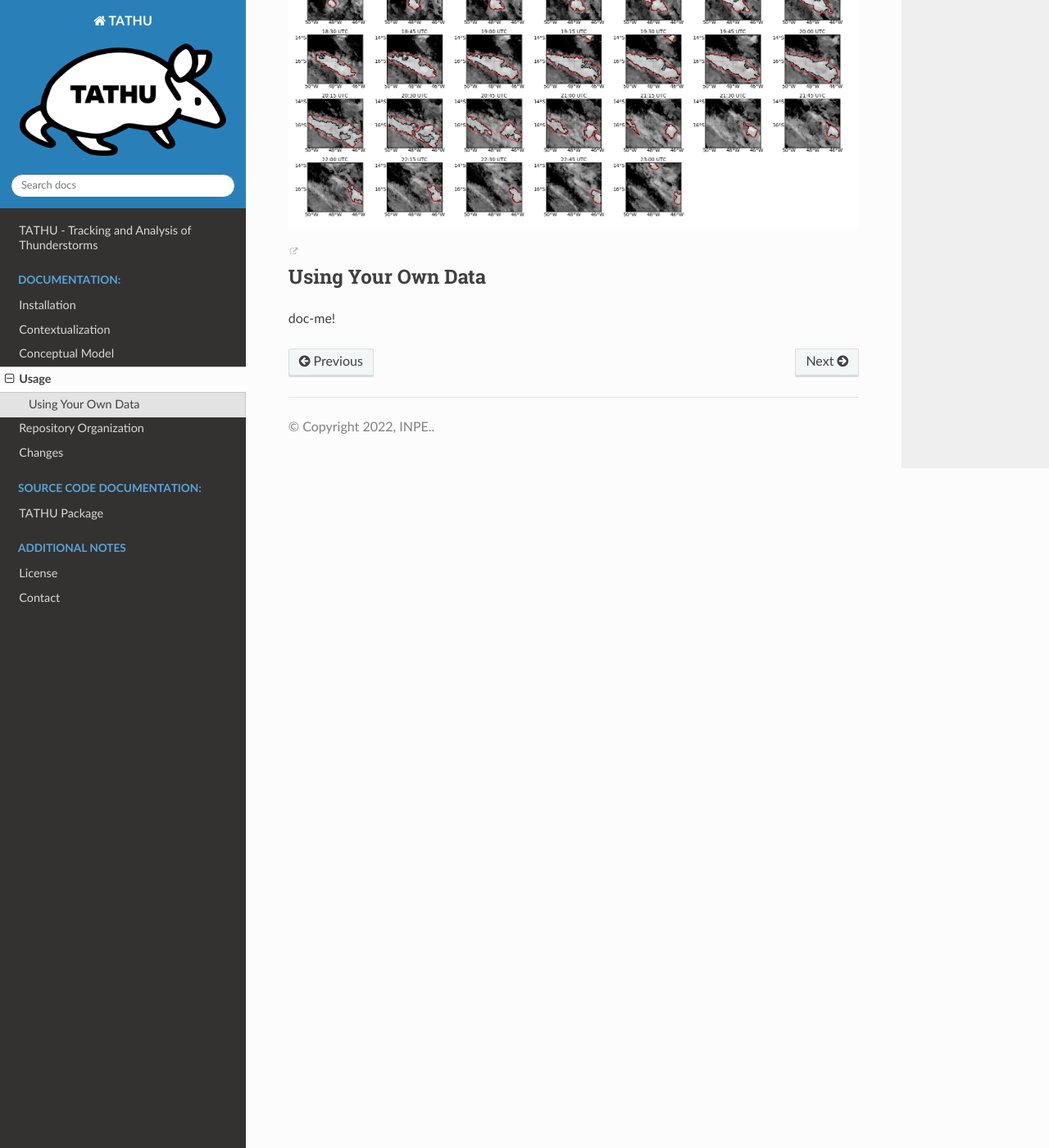
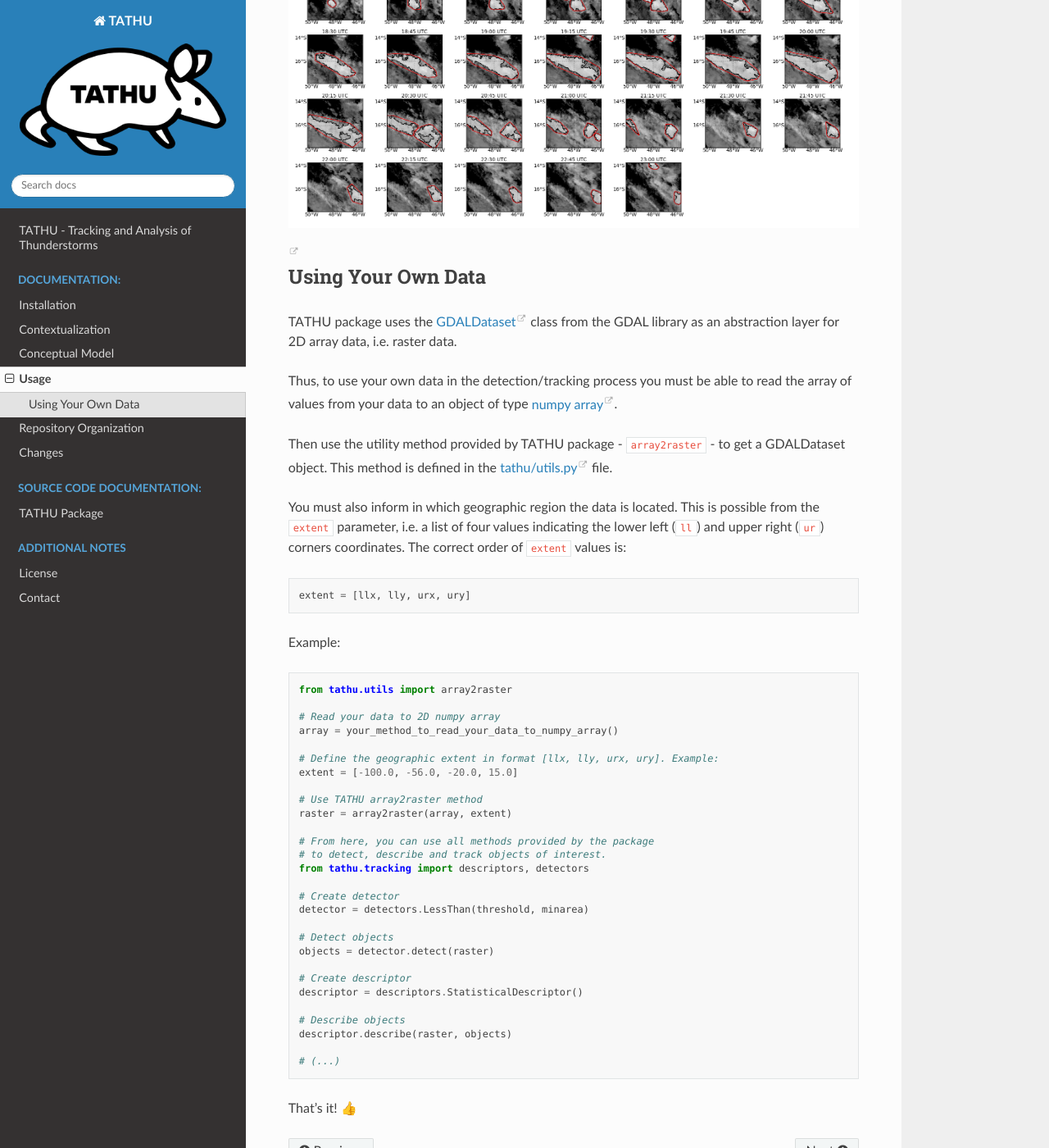
Before and after one commit to uba/tathu, a Sphinx documentation site: the page built from docs/sphinx/usage.rst, in a window 1280 px wide and 1400 px high, scrolled down 4215 px. Shown: the whole window at 82% size. Built offline with Sphinx 7.4.7 and the Read the Docs theme 2.0.0, drawn with Linux system fonts in a browser that asks for light colours.

Commit message:
Going with TATHU Sphinx documentation

```diff
--- a/docs/sphinx/usage.rst
+++ b/docs/sphinx/usage.rst
@@ -197,6 +197,51 @@ The CS lifecycle can be visualized, where each plot represents an instant of tim
     :alt: CS lifecycle view.
 
 Using Your Own Data
-+++++++++++++++++++
+-------------------
 
-doc-me!
+TATHU package uses the `GDALDataset <https://gdal.org/doxygen/classGDALDataset.html>`_ class from the GDAL library as an abstraction layer for 2D array data, i.e. raster data.
+
+Thus, to use your own data in the detection/tracking process you must be able to read the array of values from your data to an object of type `numpy array <https://numpy.org/doc/stable/reference/generated/numpy.array.html>`_.
+
+Then use the utility method provided by TATHU package - ``array2raster`` - to get a GDALDataset object. This method is defined in the `tathu/utils.py <https://github.com/uba/tathu/blob/master/tathu/utils.py>`_ file.
+
+You must also inform in which geographic region the data is located. This is possible from the ``extent`` parameter, i.e. a list of four values indicating the lower left (``ll``) and upper right (``ur``) corners coordinates. The correct order of ``extent`` values is:
+
+.. code-block:: python
+
+    extent = [llx, lly, urx, ury]
+
+Example:
+
+.. code-block:: python
+
+    from tathu.utils import array2raster
+
+    # Read your data to 2D numpy array
+    array = your_method_to_read_your_data_to_numpy_array()
+
+    # Define the geographic extent in format [llx, lly, urx, ury]. Example:
+    extent = [-100.0, -56.0, -20.0, 15.0]
+
+    # Use TATHU array2raster method
+    raster = array2raster(array, extent)
+
+    # From here, you can use all methods provided by the package
+    # to detect, describe and track objects of interest.
+    from tathu.tracking import descriptors, detectors
+
+    # Create detector
+    detector = detectors.LessThan(threshold, minarea)
+
+    # Detect objects
+    objects = detector.detect(raster)
+
+    # Create descriptor
+    descriptor = descriptors.StatisticalDescriptor()
+
+    # Describe objects
+    descriptor.describe(raster, objects)
+
+    # (...)
+
+That's it! 👍
```
